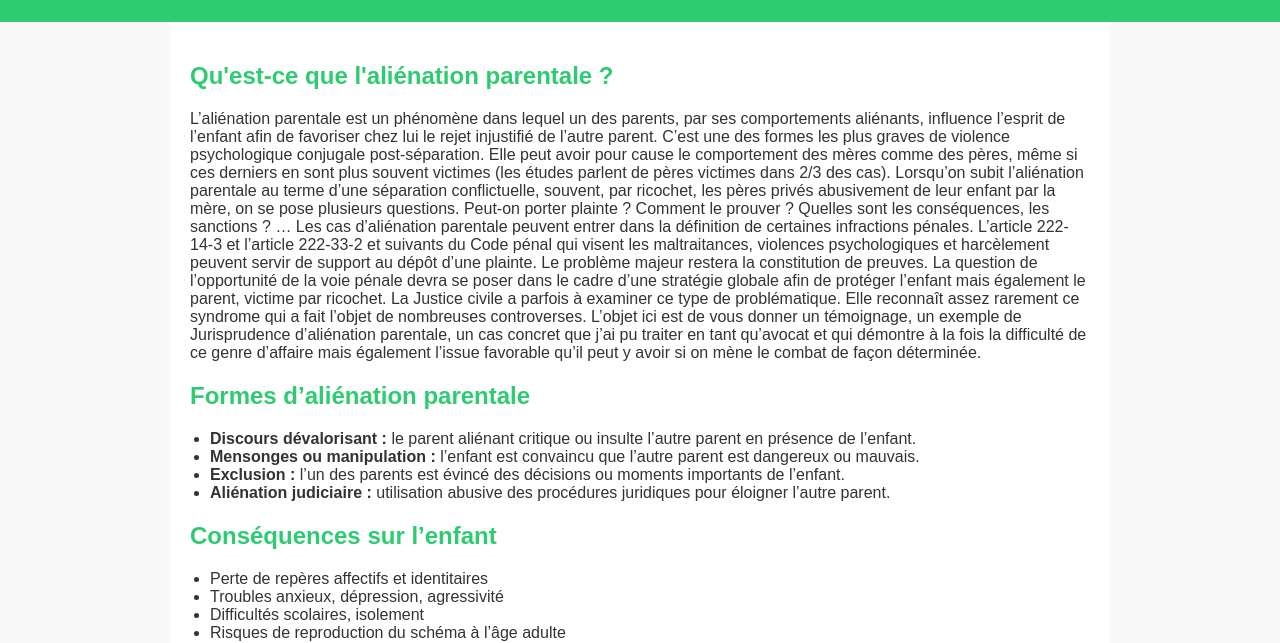
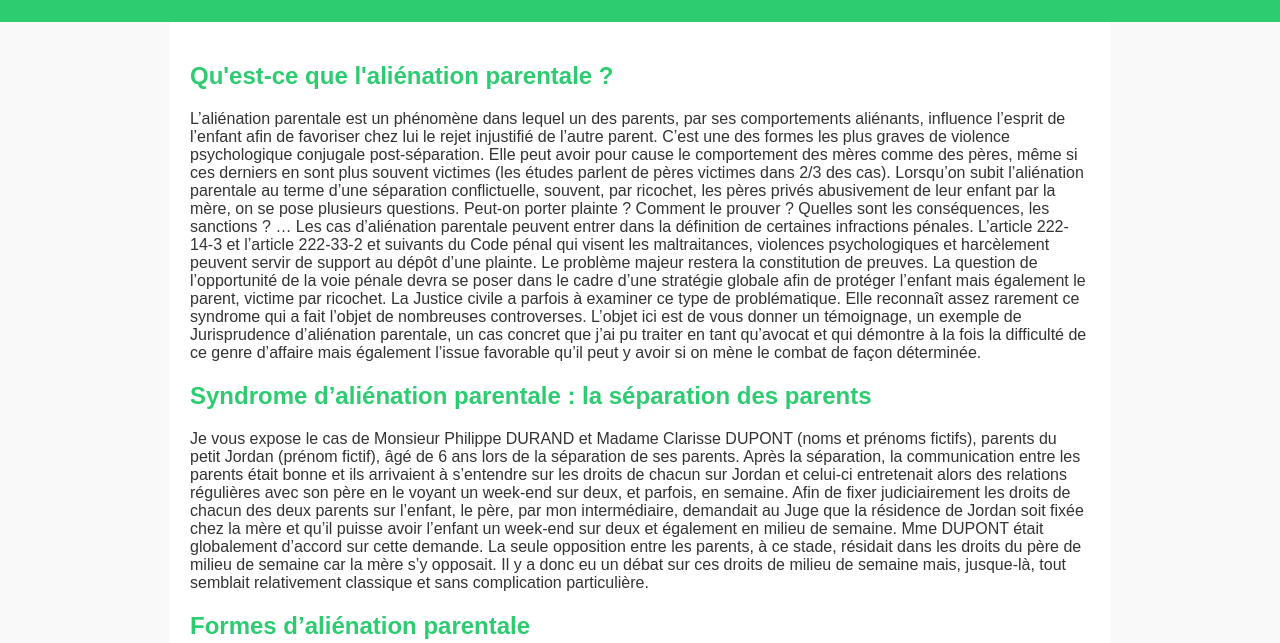
Before and after one commit to Tonytelz/SOS-ali-nation, a plain HTML site: page index.html in a window 1280 px wide. Shown: the part 194-837 px from the top of the page. Drawn offline with Linux system fonts and the light colour scheme.

Commit message:
Update index.html

```diff
--- a/index.html
+++ b/index.html
@@ -57,6 +57,17 @@ Les cas d’aliénation parentale peuvent entrer dans la définition de certaine
 La Justice civile a parfois à examiner ce type de problématique. Elle reconnaît assez rarement ce syndrome qui a fait l’objet de nombreuses controverses.
 L’objet ici est de vous donner un témoignage, un exemple de Jurisprudence d’aliénation parentale, un cas concret que j’ai pu traiter en tant qu’avocat et qui démontre à la fois la difficulté de ce genre d’affaire mais également l’issue favorable qu’il peut y avoir si on mène le combat de façon déterminée.</p>
   </section>
+    <h2>Syndrome d’aliénation parentale : la séparation des parents</h2>
+    <p>Je vous expose le cas de Monsieur Philippe DURAND et Madame Clarisse DUPONT (noms et prénoms fictifs), parents du petit Jordan (prénom fictif), âgé de 6 ans lors de la séparation de ses parents.
+
+Après la séparation, la communication entre les parents était bonne et ils arrivaient à s’entendre sur les droits de chacun sur Jordan et celui-ci entretenait alors des relations régulières avec son père en le voyant un week-end sur deux, et parfois, en semaine.
+
+Afin de fixer judiciairement les droits de chacun des deux parents sur l’enfant, le père, par mon intermédiaire, demandait au Juge que la résidence de Jordan soit fixée chez la mère et qu’il puisse avoir l’enfant un week-end sur deux et également en milieu de semaine.
+
+Mme DUPONT était globalement d’accord sur cette demande. La seule opposition entre les parents, à ce stade, résidait dans les droits du père de milieu de semaine car la mère s’y opposait.
+
+Il y a donc eu un débat sur ces droits de milieu de semaine mais, jusque-là, tout semblait relativement classique et sans complication particulière.</p>
+  </section>
 
   <section id="formes">
     <h2>Formes d’aliénation parentale</h2>
```
